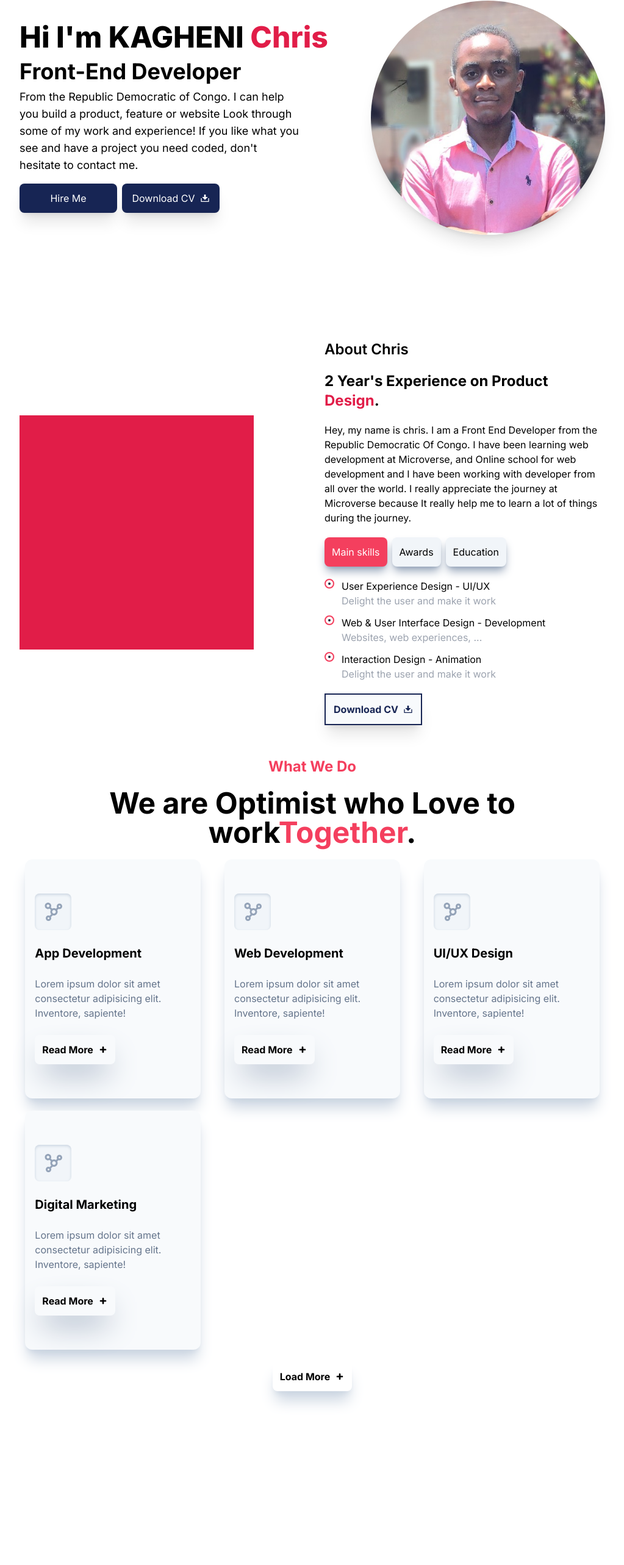
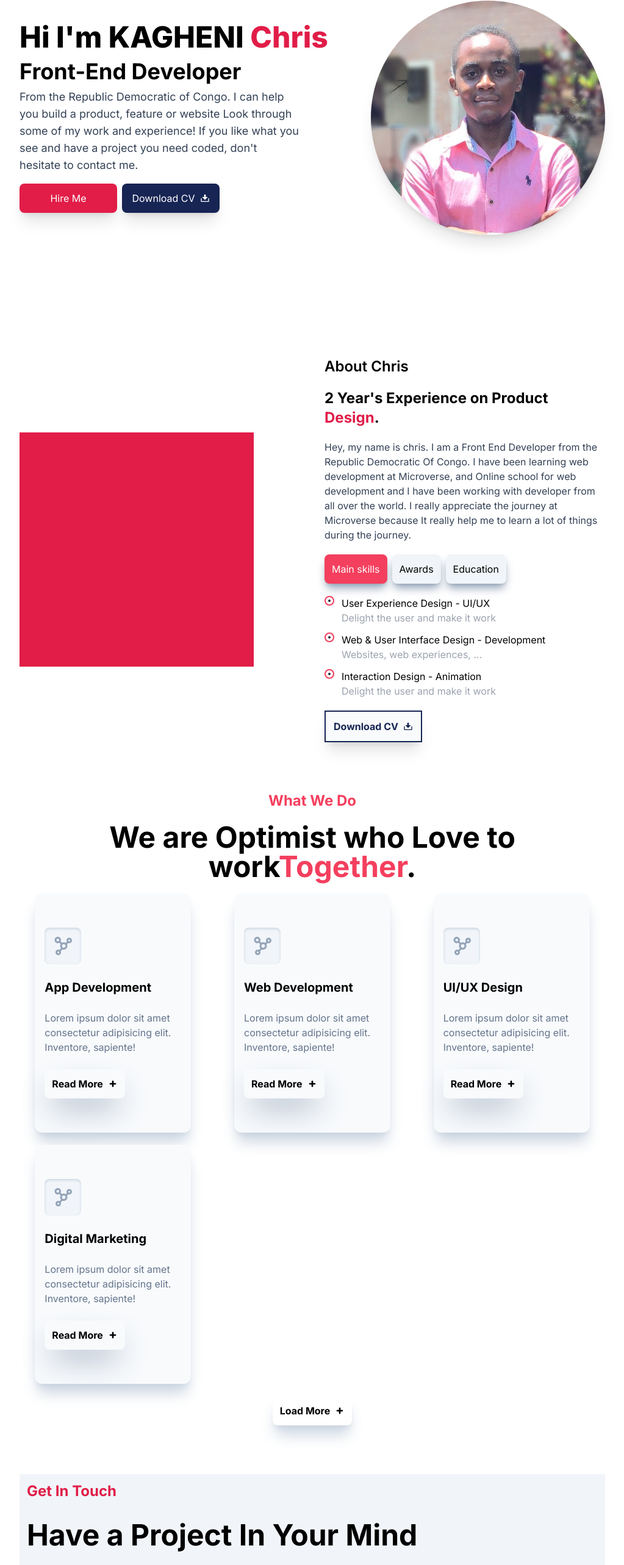
Before and after one commit to Kaghenimbale/next_portfolio, a Next.js app: page / in a window 1280 px wide. Shown: the part 175-2741 px from the top of the page at 61% size, without its empty margins (128-1151 px from the left). Before the commit the page ends 2496 px from the top, so only its background shows below. Built offline with nearby package versions, Linux system fonts and the light colour scheme.

Commit message:
Add the touch section

```diff
--- a/app/components/AboutMe.tsx
+++ b/app/components/AboutMe.tsx
@@ -18,7 +18,7 @@ const AboutMe = () => {
                 Front-End Developer
               </h2>
             </div>
-            <span className="text-center md:text-left md:leading-7 md:text-lg">
+            <span className="text-center md:text-left md:leading-7 md:text-lg text-slate-700">
               From the Republic Democratic of Congo. I can help you build a
               product, feature or website Look through some of my work and
               experience! If you like what you see and have a project you need
@@ -29,7 +29,7 @@ const AboutMe = () => {
           <div className="flex justify-center gap-2 md:justify-start">
             <button
               type="button"
-              className="btn bg-blue-950 text-white p-3 w-40 rounded-lg hover:text-blue-950 hover:bg-gray-50 shadow-xl"
+              className="btn bg-rose-600 text-white p-3 w-40 rounded-lg hover:text-blue-950 hover:bg-gray-50 shadow-xl"
             >
               Hire Me
             </button>
--- a/app/components/Experience.tsx
+++ b/app/components/Experience.tsx
@@ -1,9 +1,9 @@
-import React from 'react';
-import { RiDownload2Fill } from 'react-icons/ri';
+import React from "react";
+import { RiDownload2Fill } from "react-icons/ri";
 
 const Experience = () => {
   return (
-    <div className="p-3 sm:px-2 md:px-20 xl:px-40 2xl:px-60 grid gap-10 grid-cols-1 md:grid-cols-2">
+    <div className="px-3 py-10 sm:px-2 md:px-20 xl:px-40 2xl:px-60 grid gap-10 grid-cols-1 md:grid-cols-2">
       <div className="flex items-center justify-center lg:justify-start">
         <div className="w-72 h-72 lg:w-80 lg:h-80 xl:w-96 xl:h-96 bg-rose-600"></div>
       </div>
@@ -13,7 +13,7 @@ const Experience = () => {
           2 Year&apos;s Experience on Product
           <span className="text-rose-600"> Design</span>.
         </p>
-        <p>
+        <p className="flex text-slate-700">
           Hey, my name is chris. I am a Front End Developer from the Republic
           Democratic Of Congo. I have been learning web development at
           Microverse, and Online school for web development and I have been
--- a/app/components/Skills.tsx
+++ b/app/components/Skills.tsx
@@ -15,7 +15,7 @@ const Skills = () => {
       </p>
 
       <div className="grid gap-5 justify-between justify-items-center grid-cols-1 sm:grid-cols-2 xl:grid-cols-3 2xl:grid-cols-4">
-        <div className="bg-slate-50 flex flex-col gap-6 w-72 px-4 py-14 rounded-xl shadow-slate-300 shadow-xl">
+        <div className="bg-slate-50 flex flex-col gap-6 w-[16rem] px-4 py-14 rounded-xl shadow-slate-300 shadow-xl">
           <div className="bg-slate-100 shadow-inner shadow-slate-300 w-fit p-3 rounded-lg">
             <BiNetworkChart className="text-4xl text-slate-400" />
           </div>
@@ -33,7 +33,7 @@ const Skills = () => {
           </button>
         </div>
 
-        <div className="bg-slate-50 flex flex-col gap-6 w-72 px-4 py-14 rounded-xl shadow-slate-300 shadow-xl">
+        <div className="bg-slate-50 flex flex-col gap-6 w-[16rem] px-4 py-14 rounded-xl shadow-slate-300 shadow-xl">
           <div className="bg-slate-100 shadow-inner shadow-slate-300 w-fit p-3 rounded-lg">
             <BiNetworkChart className="text-4xl text-slate-400" />
           </div>
@@ -51,7 +51,7 @@ const Skills = () => {
           </button>
         </div>
 
-        <div className="bg-slate-50 flex flex-col gap-6 w-72 px-4 py-14 rounded-xl shadow-slate-300 shadow-xl">
+        <div className="bg-slate-50 flex flex-col gap-6 w-[16rem] px-4 py-14 rounded-xl shadow-slate-300 shadow-xl">
           <div className="bg-slate-100 shadow-inner shadow-slate-300 w-fit p-3 rounded-lg">
             <BiNetworkChart className="text-4xl text-slate-400" />
           </div>
@@ -69,7 +69,7 @@ const Skills = () => {
           </button>
         </div>
 
-        <div className="bg-slate-50 flex flex-col gap-6 w-72 px-4 py-14 rounded-xl shadow-slate-300 shadow-xl">
+        <div className="bg-slate-50 flex flex-col gap-6 w-[16rem] px-4 py-14 rounded-xl shadow-slate-300 shadow-xl">
           <div className="bg-slate-100 shadow-inner shadow-slate-300 w-fit p-3 rounded-lg">
             <BiNetworkChart className="text-4xl text-slate-400" />
           </div>
--- /dev/null
+++ b/app/components/Touch.tsx
@@ -0,0 +1,25 @@
+import React from "react";
+import { TiPlus } from "react-icons/ti";
+
+const Touch = () => {
+  return (
+    <div className="px-3 py-10 sm:px-2 md:px-20 xl:px-40 2xl:px-60">
+      <div className="flex flex-col gap-8 bg-slate-100 p-3">
+        <p className="text-rose-600 font-bold text-2xl">Get In Touch</p>
+        <p className="font-bold text-3xl  sm:text-5xl">
+          Have a Project In Your Mind
+        </p>
+
+        <button
+          type="button"
+          className="btn bg-rose-600 text-white shadow-xl shadow-slate-300 rounded-lg w-fit p-3 flex items-center gap-2 font-bold"
+        >
+          Contact Me
+          <TiPlus />
+        </button>
+      </div>
+    </div>
+  );
+};
+
+export default Touch;
--- a/app/page.tsx
+++ b/app/page.tsx
@@ -1,6 +1,7 @@
-import AboutMe from './components/AboutMe';
-import Experience from './components/Experience';
-import Skills from './components/Skills';
+import AboutMe from "./components/AboutMe";
+import Experience from "./components/Experience";
+import Skills from "./components/Skills";
+import Touch from "./components/Touch";
 
 export default function Home() {
   return (
@@ -9,6 +10,7 @@ export default function Home() {
         <AboutMe />
         <Experience />
         <Skills />
+        <Touch />
       </div>
     </>
   );
```
